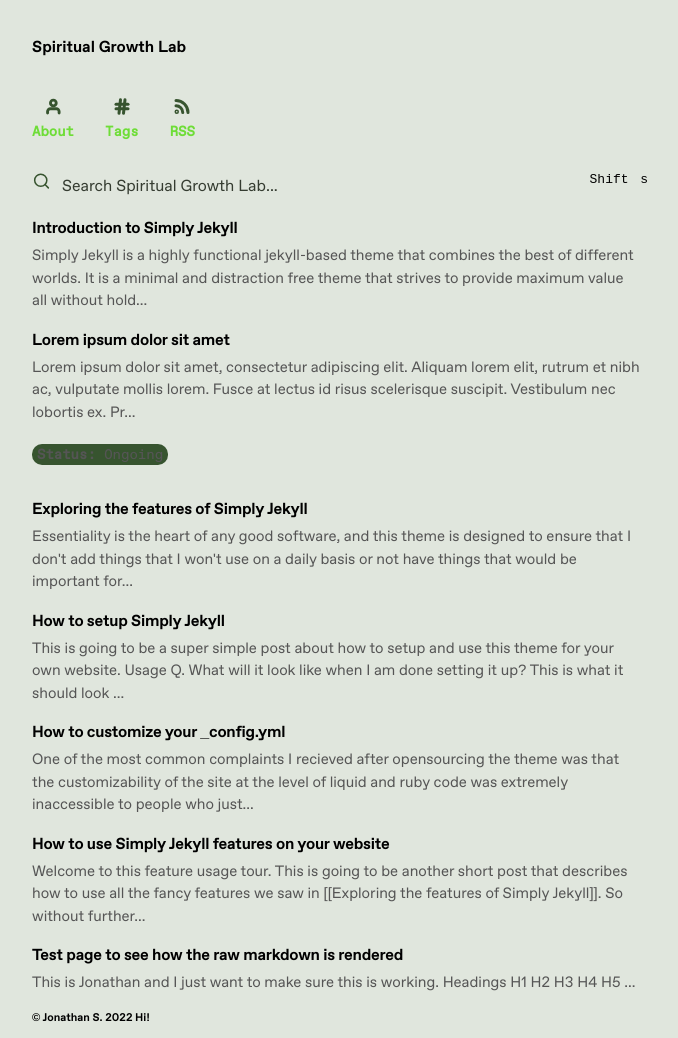
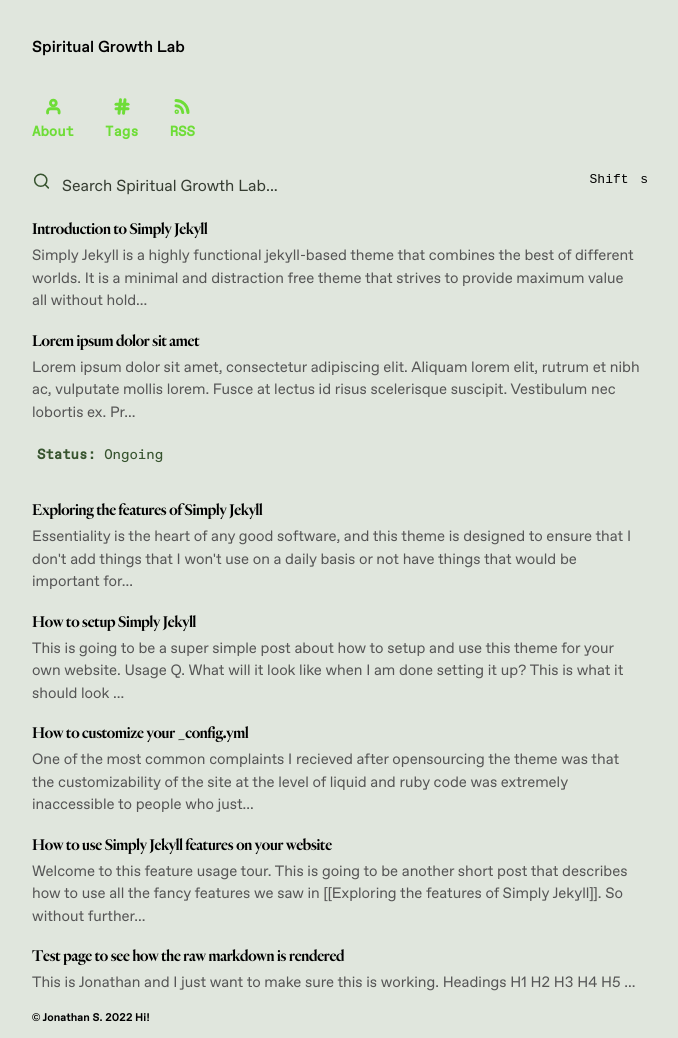
Before and after one commit to jsantiago611/digital-garden-master, a Jekyll site: the page built from index.md, in a window 1280 px wide. Shown: the whole page, without its empty margins (298-976 px from the left). Built offline with Jekyll 4.4.1, drawn with Linux system fonts in a browser that asks for light colours.

Commit message:
Color adjustments

```diff
--- a/assets/css/Style.css
+++ b/assets/css/Style.css
@@ -126,7 +126,7 @@ layout: Stylesheet
   --title-font-size: 2.85rem;
 
   --font-weight-base: 400;
-  --font-weight-semibold: 600;
+  --font-weight-semibold: 500;
   --font-weight-bold: 700;
 
   /* Line height */
@@ -272,7 +272,7 @@ main {
 h1 {
     font-size: var(--title-font-size);
      margin: 0.67em 0;
-     line-height: var(--line-height-tight);
+     line-height: var(--line-height-none);
      letter-spacing: var(--letter-spacing-tight)
 }
 
@@ -684,7 +684,7 @@ hr {
     margin-top: 7px;
     align-self: center;
     justify-self: center;
-    stroke: var(--green);
+    stroke: var(--lime);
 }
 
 .menu-item-text {
@@ -1015,7 +1015,7 @@ hr {
     margin-left: 20px;
     margin-right: 50px;
     font-size: inherit;
-    font-family:  var(--primary-font-family);
+    font-family:  var(--font-family-serif);
     font-weight: var(--font-weight-semibold);
     letter-spacing: var(--letter-spacing-tight);
 }
@@ -1025,7 +1025,7 @@ hr {
     margin-top: -12px;
     margin-left: 20px !important;
     margin-right: 30px;
-    font-family:  var(--secondary-font-family);
+    font-family:  var(--font-family-sans);
     font-size: 15px;
 }
 
@@ -1041,8 +1041,7 @@ hr {
 }
 
 .tag {
-    color: var(--primary-text-color);
-    background: var(--green);
+    color: var(--green);
     text-decoration: none;
     display: inline-block;
     padding: 0 6px;
```
